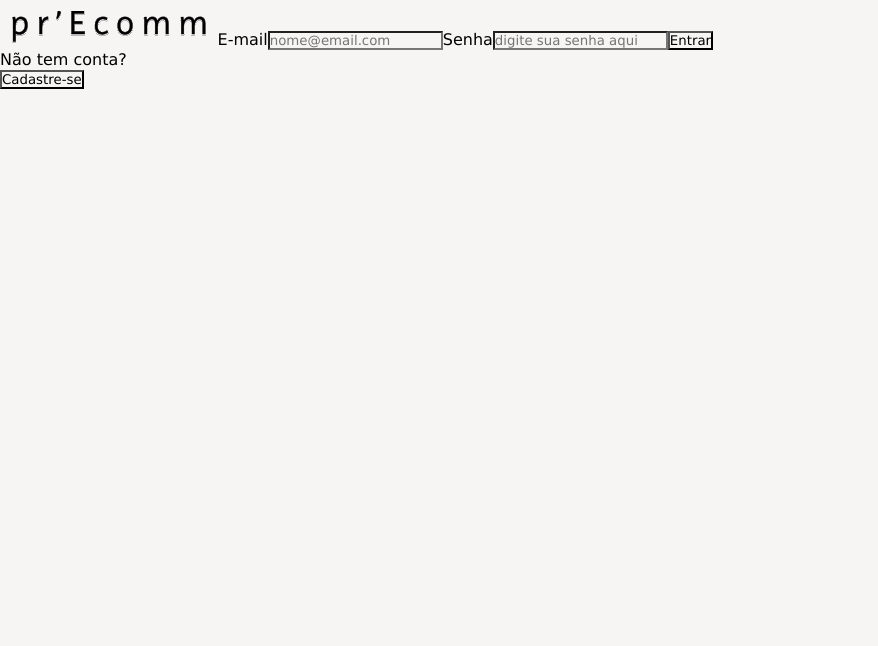
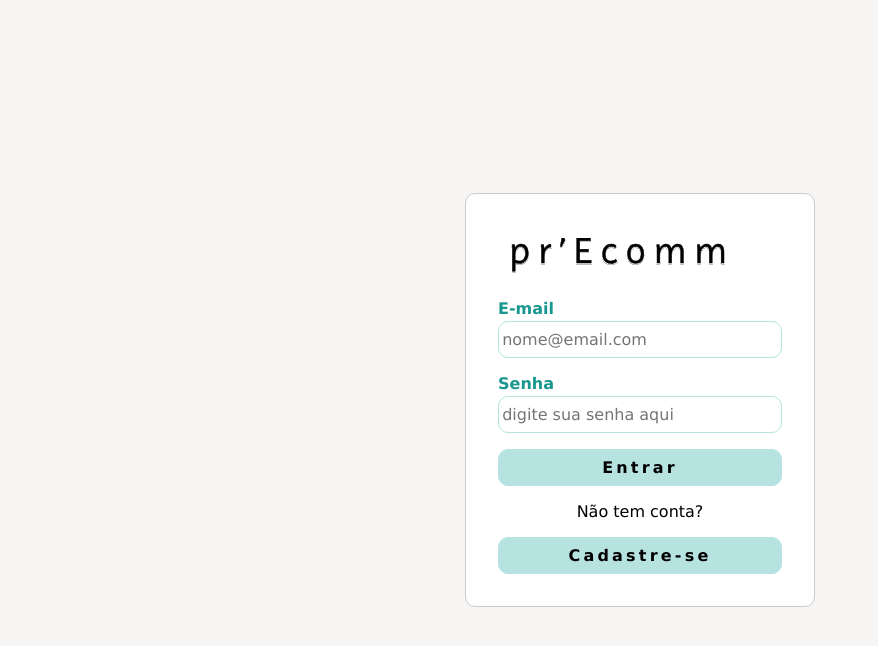
Before and after one commit to IallyFabiane/precomm, a React (Create React App) app: page / in a window 1280 px wide. Shown: the top 646 px of the page, without its empty margins (0-878 px from the left). Built offline with nearby package versions, Linux system fonts and the light colour scheme.

Commit message:
organizando o estilo do componente Login

```diff
--- a/src/pages/Login/Login.jsx
+++ b/src/pages/Login/Login.jsx
@@ -22,32 +22,37 @@ function Login() {
 
     return (
         <>
-        <div>
-            <img src={logotipo} alt="Logotipo da pr'Ecormm" className='cabecalho__logo' />
+        <div className="login">
+            <form className="login__form">
+                <img src={logotipo} alt="Logotipo da pr'Ecormm" className="login__img login__logo" />
 
-            <label htmlFor=''>E-mail</label>
+                <label className="login__label" htmlFor=''>E-mail</label>
                 <input
                     type="text"
                     placeholder="nome@email.com"
                     maxLength="50"
+                    className="login__input"
                     required
                     onChange={handleChange}
                 />
 
-            <label htmlFor=''>Senha</label>
+                <label className="login__label" htmlFor=''>Senha</label>
                 <input
                     type="password"
                     placeholder="digite sua senha aqui"
                     minLength="8"
+                    className="login__input"
                     required
                     onChange={handleChange}
                 />
 
-            <button type='button' onClick={handleSubmit}>Entrar</button>
+                <button className="login__botao" type='button' onClick={handleSubmit}>Entrar</button>
 
-            <p>Não tem conta?</p>
+                <p className="login__paragrafo ">Não tem conta?</p>
 
-            <button type='button'>Cadastre-se</button>
+                <button className="login__botao" type='button'>Cadastre-se</button>
+
+            </form>
 
         </div>
         </>
--- a/src/pages/Login/login.css
+++ b/src/pages/Login/login.css
@@ -0,0 +1,81 @@
+.login {
+    display: flex;
+    flex-direction: column;
+    align-items: center;
+    justify-content: center;
+    height: 100vh;
+    width: 100%;
+}
+
+.login__img {
+    background-color: var(--branco);
+    display: flex;
+    justify-content: center;
+}
+
+.login__logo {
+    width: 240px;
+    margin-bottom: 1.5rem;
+    background-color: var(--branco);
+}
+
+.login__form {
+    max-width: 350px;
+    min-width: 260px;
+    background-color: var(--branco);
+    padding: 2rem;
+    border-radius: 10px;
+    border: 1px solid var(--cinza-claro)
+}
+
+.login__label {
+    color: var(--azul-medio);
+    font-weight: bold;
+    background-color: var(--branco);
+}
+
+.login__input {
+    border: 1px solid var(--azul-claro);
+    width: 100%;
+    border-radius: 10px;
+    font-size: 1rem;
+    padding: .5rem .2rem;
+    margin: .2rem 0 1rem 0;
+    background-color: transparent;
+    outline: transparent;
+}
+
+.login__input:focus {
+    box-shadow: 0 0 5px 2px var(--azul-medio);
+}
+
+.login__botao {
+    cursor: pointer;
+    background-color: var(--azul-claro);
+    text-align: center;
+    width: 100%;
+    border: 1px solid var(--azul-claro);
+    padding: .5rem .2rem;
+    border-radius: 10px;
+    font-size: 1rem;
+    letter-spacing: .2rem;
+    font-weight: bold;
+    transition: 200ms;
+}
+
+.login__botao:hover,
+.login__botao:focus {
+    border: 1px solid var(--bege-medio);
+    background-color: var(--bege-medio);
+}
+
+.login__botao:active {
+    border: 1px solid var(--bege);
+    background-color: var(--bege);
+}
+
+.login__paragrafo {
+    text-align: center;
+    margin: 1rem auto;
+    background-color: var(--branco);
+}
```
Lines whose indentation alone changed are shown as unchanged.
